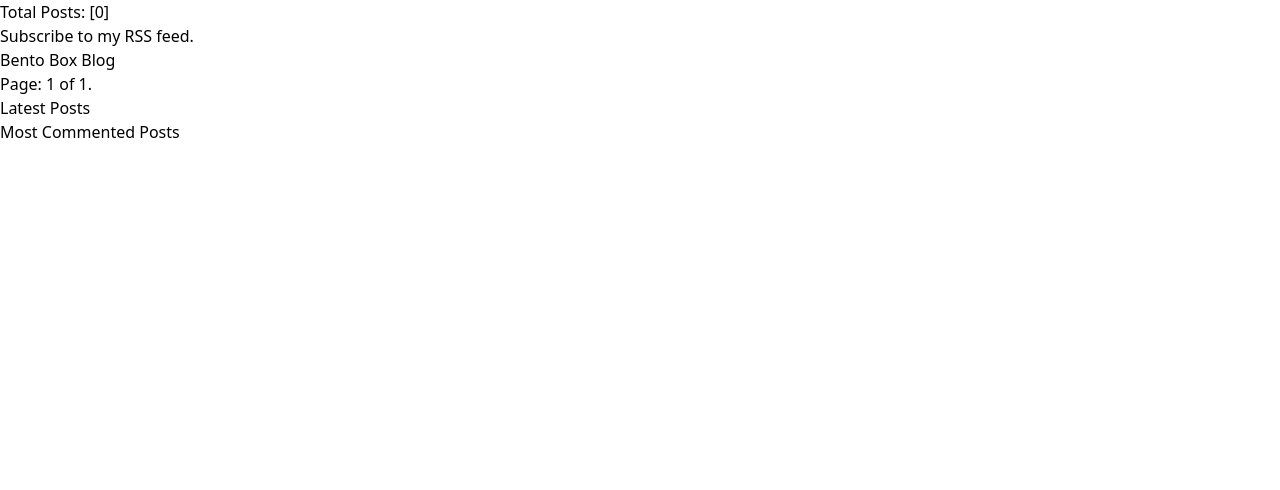
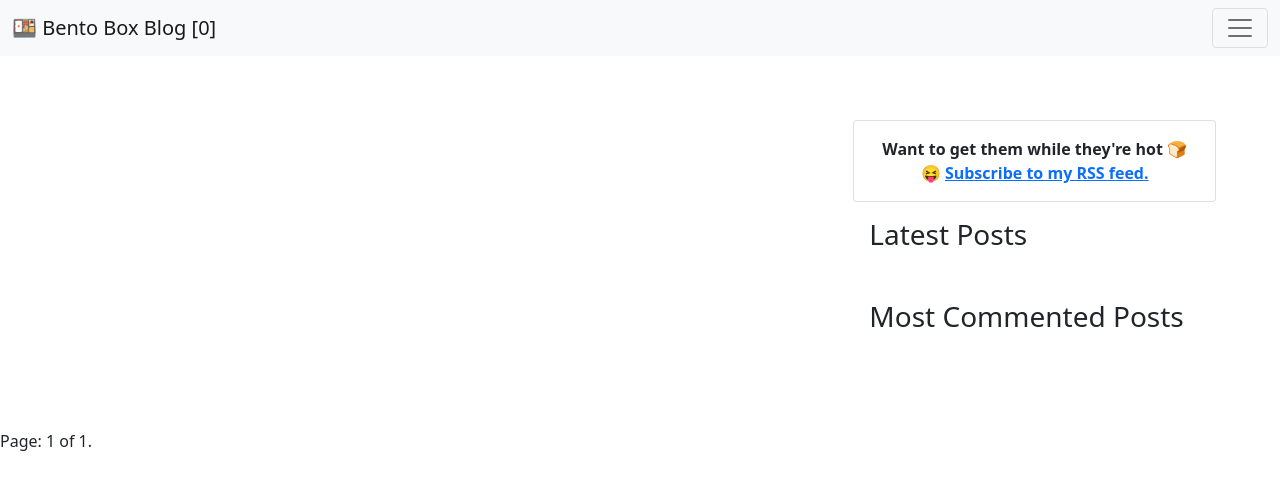
Before and after one commit to thanderoy/Bento-Box-Blog, a Django app: page /blog/ in a window 1280 px wide. Shown: the top 490 px of the page. Run offline with Django 4.2, Linux system fonts and the light colour scheme; data that the repository does not hold is empty; some libraries are stand-ins or nearby versions.

Commit message:
UI Enhancements: Post List

```diff
--- a/apps/templates/base.html
+++ b/apps/templates/base.html
@@ -6,31 +6,32 @@
     <meta charset="UTF-8">
     <meta name="viewport" content="width=device-width, initial-scale=1.0">
     <title>{% block title %}Bento Box Blog{% endblock title %}</title>
-    <script src="https://cdn.tailwindcss.com"></script>
+    <link href="https://cdn.jsdelivr.net/npm/bootstrap@5.0.2/dist/css/bootstrap.min.css" rel="stylesheet" integrity="sha384-EVSTQN3/azprG1Anm3QDgpJLIm9Nao0Yz1ztcQTwFspd3yD65VohhpuuCOmLASjC" crossorigin="anonymous">
+    <script src="https://cdn.jsdelivr.net/npm/bootstrap@5.0.2/dist/js/bootstrap.bundle.min.js" integrity="sha384-MrcW6ZMFYlzcLA8Nl+NtUVF0sA7MsXsP1UyJoMp4YLEuNSfAP+JcXn/tWtIaxVXM" crossorigin="anonymous"></script>
 </head>
+
+<nav class="navbar navbar-light bg-light">
+    <div class="container-fluid">
+        <a class="navbar-brand" href="{% url 'blog:post_list' %}">
+            🍱 Bento Box Blog [{% total_posts %}]
+        </a>
+        <button class="navbar-toggler" type="button" data-bs-toggle="collapse" data-bs-target="#navbarSupportedContent" aria-controls="navbarSupportedContent" aria-expanded="false" aria-label="Toggle navigation">
+            <span class="navbar-toggler-icon"></span>
+        </button>
+        <!-- <div class="collapse navbar-collapse" id="navbarSupportedContent">
+            <ul class="navbar-nav">
+                <li class="nav-item"><a class="nav-link" href="#">Hello, User</a></li>
+                <li class="nav-item"><a class="nav-link" href="#">Logout</a></li>
+            </ul>
+        </div> -->
+    </div>
+</nav>
+
 <body>
-    <section>
-        <h2>Total Posts: [{% total_posts %}]</h2>
-        <a href="{% url 'blog:post_feed' %}">Subscribe to my RSS feed.</a>
-    </section>
 
     {% block content %}
 
     {% endblock content %}
 
-    <section>
-        <h3>Latest Posts</h3>
-        {% show_latest_posts %}
-    </section>
-
-    <section>
-        <h3>Most Commented Posts</h3>
-        {% get_most_commented_posts as popular_posts %}
-        <ul>
-            {% for post in popular_posts %}
-                <li><a href="{{ post.get_absolute_url }}">{{ post.title }}</a></li>
-            {% endfor %}
-        </ul>
-    </section>
 </body>
 </html>
--- a/apps/templates/blog/post/list.html
+++ b/apps/templates/blog/post/list.html
@@ -4,9 +4,73 @@
 {% block title %}Blog{% endblock title %}
 
 {% block content %}
-<section>
-    <h1>Bento Box Blog</h1>
-</section>
+
+<div class="container-fluid">
+    <div class="row p-5">
+        <div class="col-8 px-5">
+
+            <section>
+
+                {% for post in posts %}
+
+                <div class="card my-3">
+                    <div class="card-body">
+                        <h2 class="card-title"><a href="{{ post.get_absolute_url }}">{{ post.title }}</a></h2>
+                        <div class="text-muted">
+                            Tags:
+                            {% for tag in post.tags.all %}
+                                <a href="{% url 'blog:post_list_by_tag' tag.slug %}">
+                                    <span class="badge rounded-pill bg-light text-muted">{{ tag.name }}</span>
+                                </a>
+                                {% if not forloop.last %}, {% endif %}
+                            {% endfor %}
+                        </div>
+                        <span class="text-muted mb-2">Published: {{ post.published_at }} by {{ post.author }}</span>
+                        <p class="card-text">{{ post.body|markdown|truncatewords_html:30 }}</p>
+                    </div>
+                </div>
+
+                {% endfor %}
+
+            </section>
+
+        </div>
+
+        <div class="col-4 p-3">
+
+            <section>
+                <div class="card">
+                    <div class="card-body">
+                        <div class="card-text text-center fw-bolder">
+                            Want to get them while they're hot 🍞 😝
+                            <a href="{% url 'blog:post_feed' %}">Subscribe to my RSS feed.</a>
+                        </div>
+                    </div>
+                </div>
+            </section>
+
+            <section>
+                <div class="p-3">
+                    <h3>Latest Posts</h3>
+                    {% show_latest_posts %}
+                </div>
+            </section>
+
+            <section>
+                <div class="p-3">
+                    <h3>Most Commented Posts</h3>
+                    {% get_most_commented_posts as popular_posts %}
+                    <ul>
+                        {% for post in popular_posts %}
+                            <li><a href="{{ post.get_absolute_url }}">{{ post.title }}</a></li>
+                        {% endfor %}
+                    </ul>
+                </div>
+            </section>
+
+        </div>
+    </div>
+</div>
 
 <section>
     {% if tag %}
@@ -14,27 +78,7 @@
     {% endif %}
 </section>
 
-<section>
 
-    {% for post in posts %}
 
-    <div>
-        <h2><a href="{{ post.get_absolute_url }}">{{ post.title }}</a></h2>
-        <div>
-            Tags:
-            {% for tag in post.tags.all %}
-                <a href="{% url 'blog:post_list_by_tag' tag.slug %}">
-                    {{ tag.name }}
-                </a>
-                {% if not forloop.last %}, {% endif %}
-            {% endfor %}
-        </div>
-        <span>Published: {{ post.published_at }} by {{ post.author }}</span>
-        <p>{{ post.body|markdown|truncatewords_html:30 }}</p>
-    </div>
-
-    {% endfor %}
-
-</section>
 {% include "pagination.html" with page=posts %}
 {% endblock content %}
```
Also changed, not shown: README.md.
